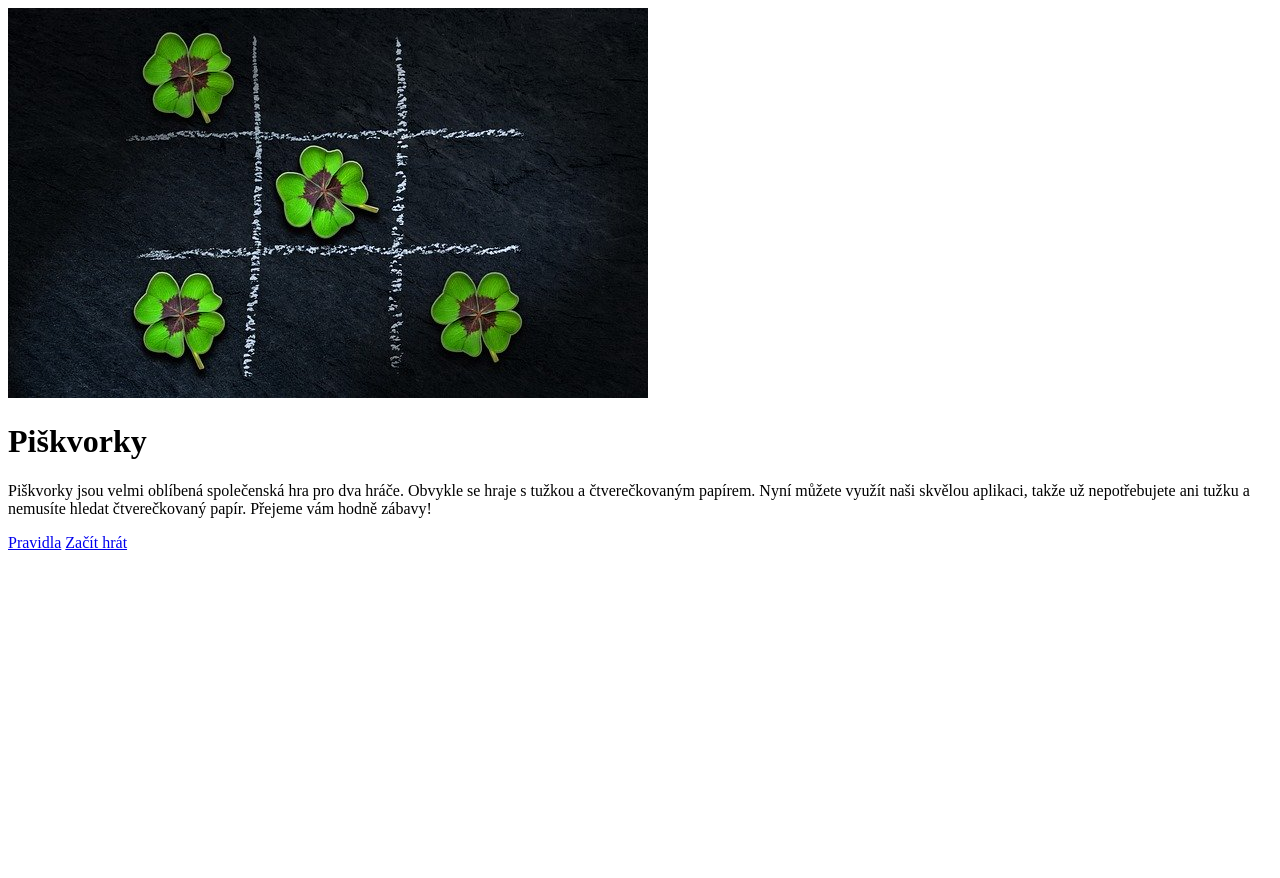
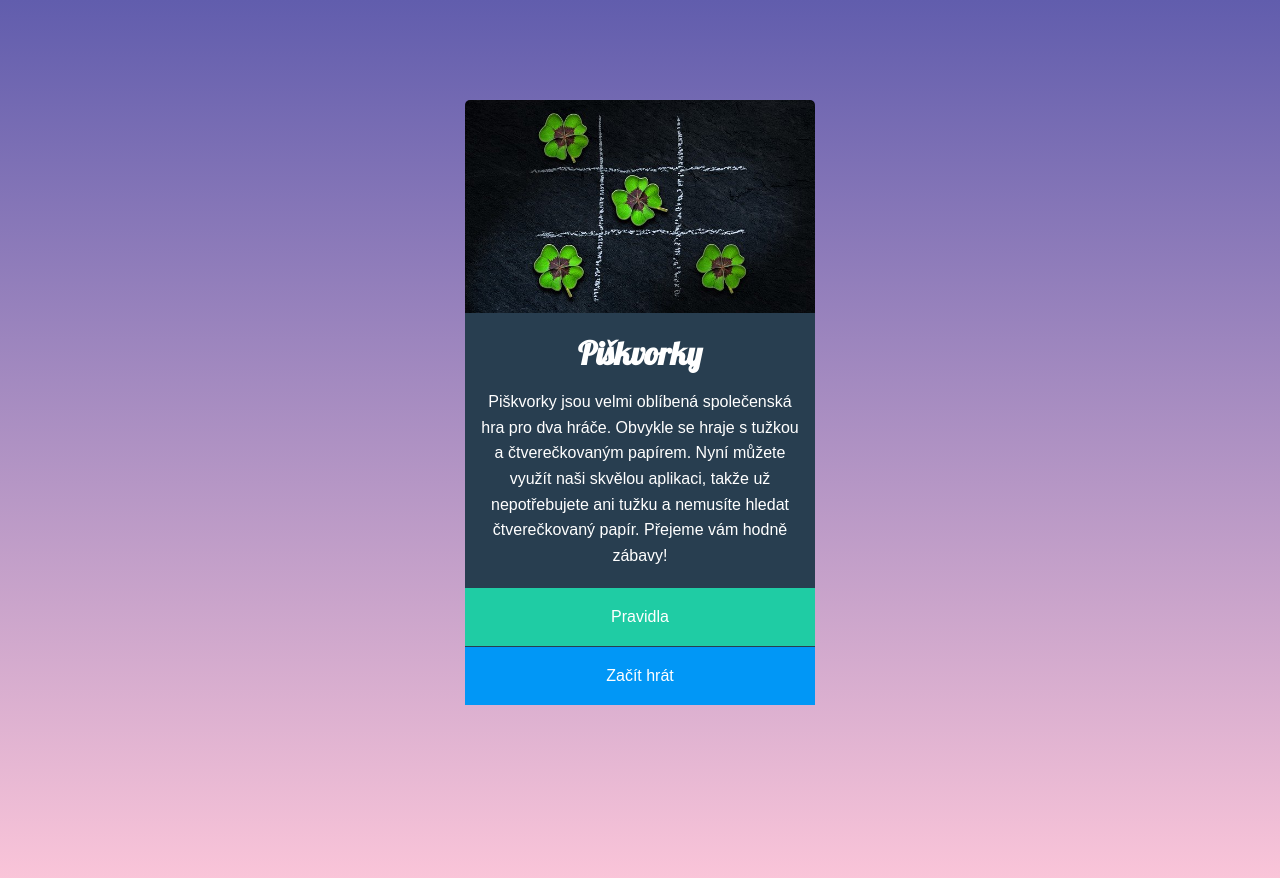
Before and after one commit to zkuratkova/piskvorky, a plain HTML site: page index.html in a window 1280 px wide. Before the commit the page ends 800 px from the top, so only its background shows below. Drawn offline with Linux system fonts and the light colour scheme.

Commit message:
Úprava css

```diff
--- a/index.html
+++ b/index.html
@@ -5,6 +5,11 @@
     <meta http-equiv="X-UA-Compatible" content="IE=edge" />
     <meta name="viewport" content="width=device-width, initial-scale=1.0" />
     <link rel="stylesheet" href="styles.css" />
+    <link rel="preconnect" href="https://fonts.gstatic.com" />
+    <link
+      href="https://fonts.googleapis.com/css2?family=Lobster&display=swap"
+      rel="stylesheet"
+    />
     <title>Piškvorky</title>
   </head>
   <body>
--- /dev/null
+++ b/styles.scss
@@ -0,0 +1,68 @@
+*,
+:after,
+:before {
+  box-sizing: border-box;
+}
+
+body {
+  background-image: linear-gradient(#615dad, #ffc8da);
+  background-repeat: no-repeat;
+  height: 100vh;
+}
+
+.intro {
+  width: 350px;
+  margin: 100px auto;
+
+  &__hero {
+    width: 100%;
+    display: block;
+    border-top-left-radius: 5px;
+    border-top-right-radius: 5px;
+  }
+
+  &__info {
+    color: #ffffff;
+    background-color: #283e50;
+    text-align: center;
+    padding: 20px 10px;
+  }
+
+  &__title {
+    margin: 0;
+    font-family: 'Lobster', cursive;
+  }
+
+  &__text {
+    margin-bottom: 0;
+    font-family: Arial, Helvetica, sans-serif;
+    line-height: 1.6;
+  }
+
+  &__anchor {
+    display: block;
+    width: 100%;
+    text-decoration: none;
+    color: #ffffff;
+    font-family: Arial, Helvetica, sans-serif;
+    text-align: center;
+    padding: 20px;
+  }
+
+  &__anchor--rules {
+    background-color: #1fcca4;
+    border-bottom: 1px solid #283e50;
+  }
+
+  &__anchor--rules:hover {
+    background-color: #1cbb96;
+  }
+
+  &__anchor--play {
+    background-color: #0197f6;
+  }
+
+  &__anchor--play:hover {
+    background-color: #0090e9;
+  }
+}
```
Also changed, not shown: styles.css, 1 other file.
